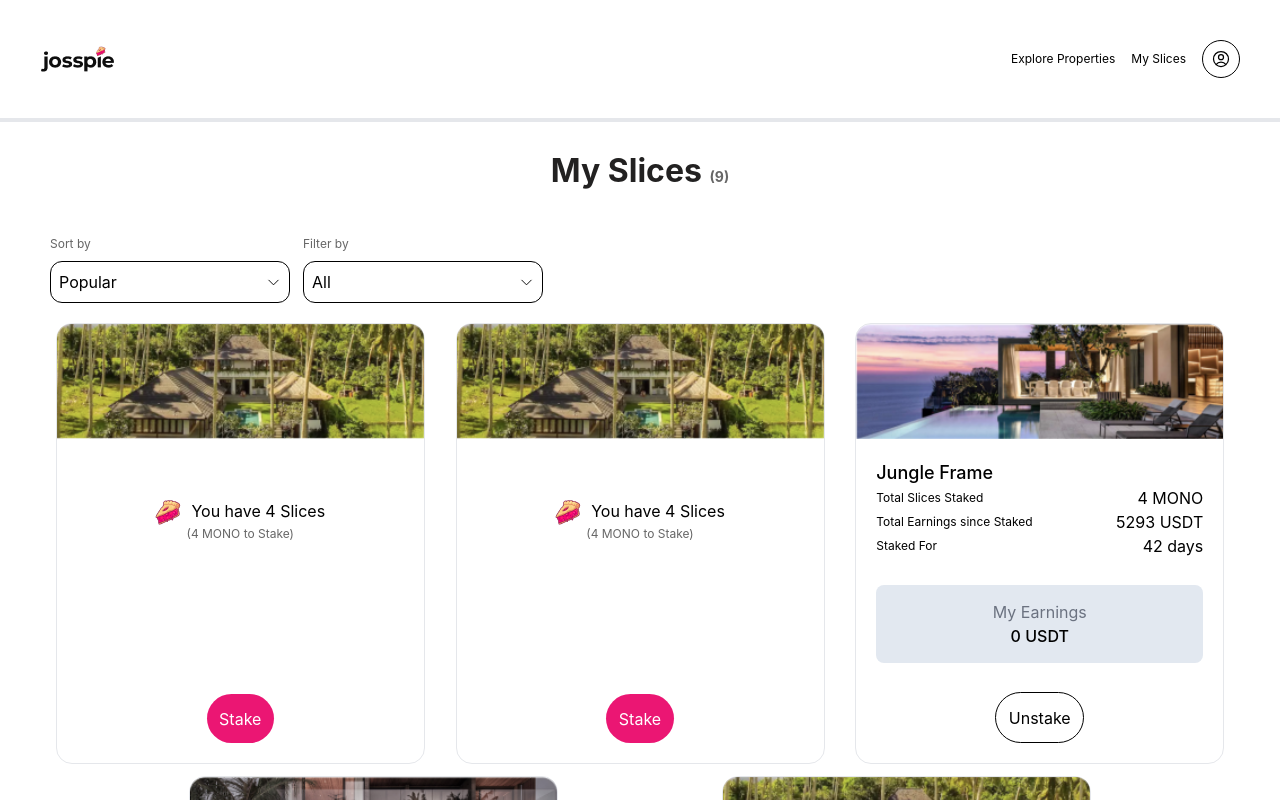
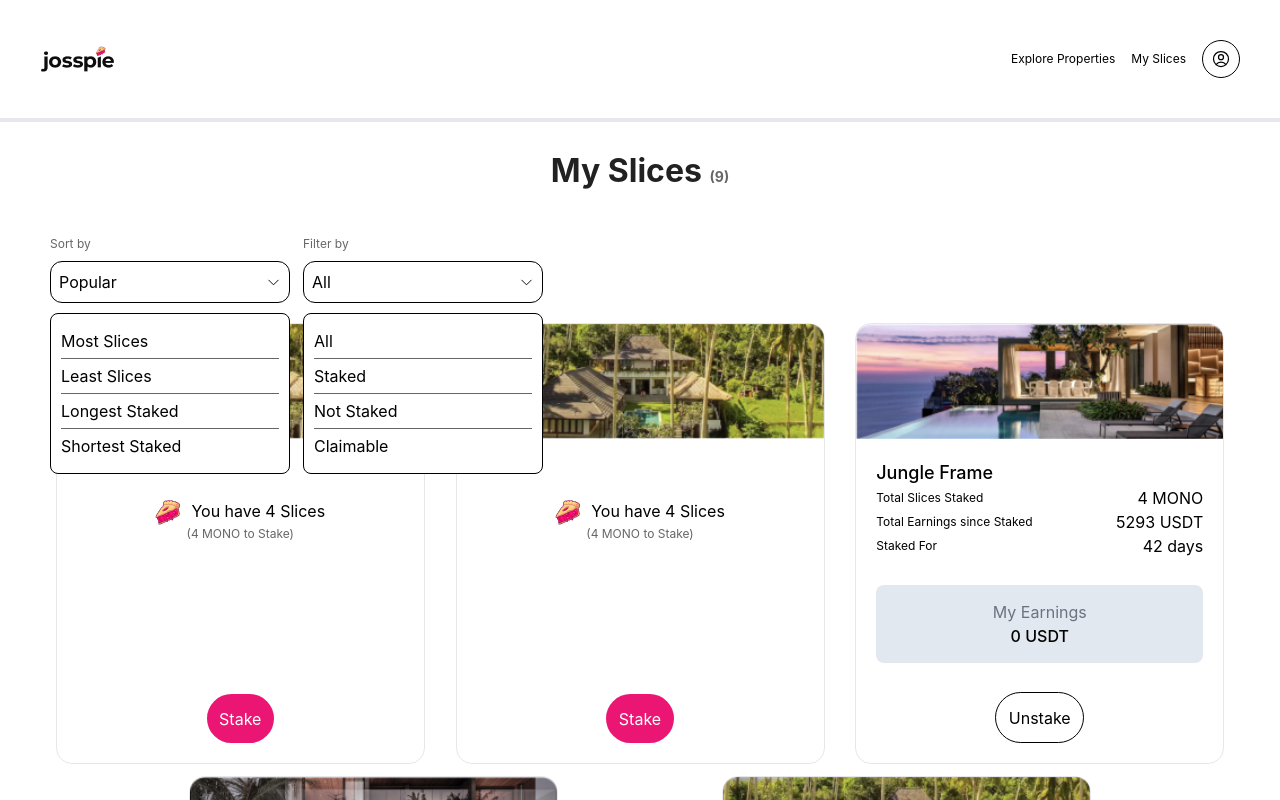
Before and after one commit to faryadicka/josspie-split, a React (Create React App) app: page / in a window 1280 px wide. Both pictures are taken after a click on the item "Connect". Shown: the top 800 px of the page. Built offline with nearby package versions, Linux system fonts and the light colour scheme; the HTML template or start-up script is replaced by a standard one.

Commit message:
bismillah fix

```diff
--- a/src/App.jsx
+++ b/src/App.jsx
@@ -49,7 +49,17 @@ function App() {
           <div className="w-60">
             <p className="text-[#666666] text-[12px] sm:block mb-2">Sort by</p>
             <div className="border border-black rounded-xl p-2 ">
-              {!clickedSort && (
+              <div className="flex items-center justify-between">
+                <p>{sortValue}</p>
+                <div
+                  onClick={() => {
+                    setclickedSort(!clickedSort);
+                  }}
+                >
+                  <ChevronDownIcon className="cursor-pointer" width={15} />
+                </div>
+              </div>
+              {/* {!clickedSort && (
                 <div className="flex items-center justify-between">
                   <p>{sortValue}</p>
                   <div
@@ -60,8 +70,8 @@ function App() {
                     <ChevronDownIcon className="cursor-pointer" width={15} />
                   </div>
                 </div>
-              )}
-              {clickedSort &&
+              )} */}
+              {/* {clickedSort &&
                 sortMenu.map((item, idx) => (
                   <div
                     onClick={() => {
@@ -77,13 +87,43 @@ function App() {
                   >
                     <p className="cursor-pointer text-[14px]">{item.label}</p>
                   </div>
+                ))} */}
+            </div>
+            {!clickedSort && (
+              <div className="border border-black p-[10px] mt-[10px] absolute z-10 bg-white w-60 rounded-lg">
+                {sortMenu.map((item, idx) => (
+                  <p
+                    onClick={() => {
+                      setsortValue(item.label);
+                      setclickedSort(!clickedFilter);
+                    }}
+                    key={idx}
+                    className={`${
+                      filterMenu.length - 1 === idx
+                        ? ""
+                        : "border-b border-[#666666]"
+                    } py-[5px] cursor-pointer`}
+                  >
+                    {item.label}
+                  </p>
                 ))}
-            </div>
+              </div>
+            )}
           </div>
           <div className="sm:w-60 sm:block hidden">
             <p className="text-[#666666] text-[12px] mb-2">Filter by</p>
             <div className="border border-black rounded-xl p-2">
-              {!clickedFilter && (
+              <div className="flex items-center justify-between">
+                <p>{filterValue}</p>
+                <div
+                  onClick={() => {
+                    setclickedFilter(!clickedFilter);
+                  }}
+                >
+                  <ChevronDownIcon className="cursor-pointer" width={15} />
+                </div>
+              </div>
+              {/* {!clickedFilter && (
                 <div className="flex items-center justify-between">
                   <p>{filterValue}</p>
                   <div
@@ -94,8 +134,8 @@ function App() {
                     <ChevronDownIcon className="cursor-pointer" width={15} />
                   </div>
                 </div>
-              )}
-              {clickedFilter &&
+              )} */}
+              {/* {clickedFilter &&
                 filterMenu.map((item, idx) => (
                   <div
                     onClick={() => {
@@ -111,25 +151,45 @@ function App() {
                   >
                     <p className="cursor-pointer">{item.label}</p>
                   </div>
+                ))} */}
+            </div>
+            {!clickedFilter && (
+              <div className="border border-black p-[10px] mt-[10px] absolute z-10 bg-white w-60 rounded-lg">
+                {filterMenu.map((item, idx) => (
+                  <p
+                    onClick={() => {
+                      setfilterValue(item.label);
+                      setclickedFilter(!clickedFilter);
+                    }}
+                    key={idx}
+                    className={`${
+                      filterMenu.length - 1 === idx
+                        ? ""
+                        : "border-b border-[#666666]"
+                    } py-[5px] cursor-pointer`}
+                  >
+                    {item.label}
+                  </p>
                 ))}
-            </div>
+              </div>
+            )}
           </div>
           <div className="w-24">
             <div
               onClick={() => {
                 setclickedFilter(!clickedFilter);
               }}
-              className={`border border-black rounded-xl ${
-                !clickedFilter ? "flex-col text-[12px]" : ""
-              } p-2 flex items-center justify-evenly sm:hidden`}
+              className={`border border-black rounded-xl p-2 flex items-center justify-evenly sm:hidden`}
             >
-              {clickedFilter && (
+              <AdjustmentsHorizontalIcon width={15} />
+              <p>Filters</p>
+              {/* {clickedFilter && (
                 <>
                   <AdjustmentsHorizontalIcon width={15} />
                   <p>Filters</p>
                 </>
-              )}
-              {!clickedFilter &&
+              )} */}
+              {/* {!clickedFilter &&
                 filterMenu.map((item, idx) => (
                   <div
                     onClick={() => {
@@ -145,9 +205,29 @@ function App() {
                   >
                     <p className="cursor-pointer">{item.label}</p>
                   </div>
-                ))}
+                ))} */}
             </div>
           </div>
+          {!clickedFilter && (
+            <div className="border border-black p-[10px] mt-[10px] absolute z-10 bg-white w-60 rounded-lg sm:hidden top-[260px] right-[21px]">
+              {filterMenu.map((item, idx) => (
+                <p
+                  onClick={() => {
+                    setfilterValue(item.label);
+                    setclickedFilter(!clickedFilter);
+                  }}
+                  key={idx}
+                  className={`${
+                    filterMenu.length - 1 === idx
+                      ? ""
+                      : "border-b border-[#666666]"
+                  } py-[5px] cursor-pointer`}
+                >
+                  {item.label}
+                </p>
+              ))}
+            </div>
+          )}
         </div>
       ) : (
         <div class="flex justify-center items-center flex-col">
```
